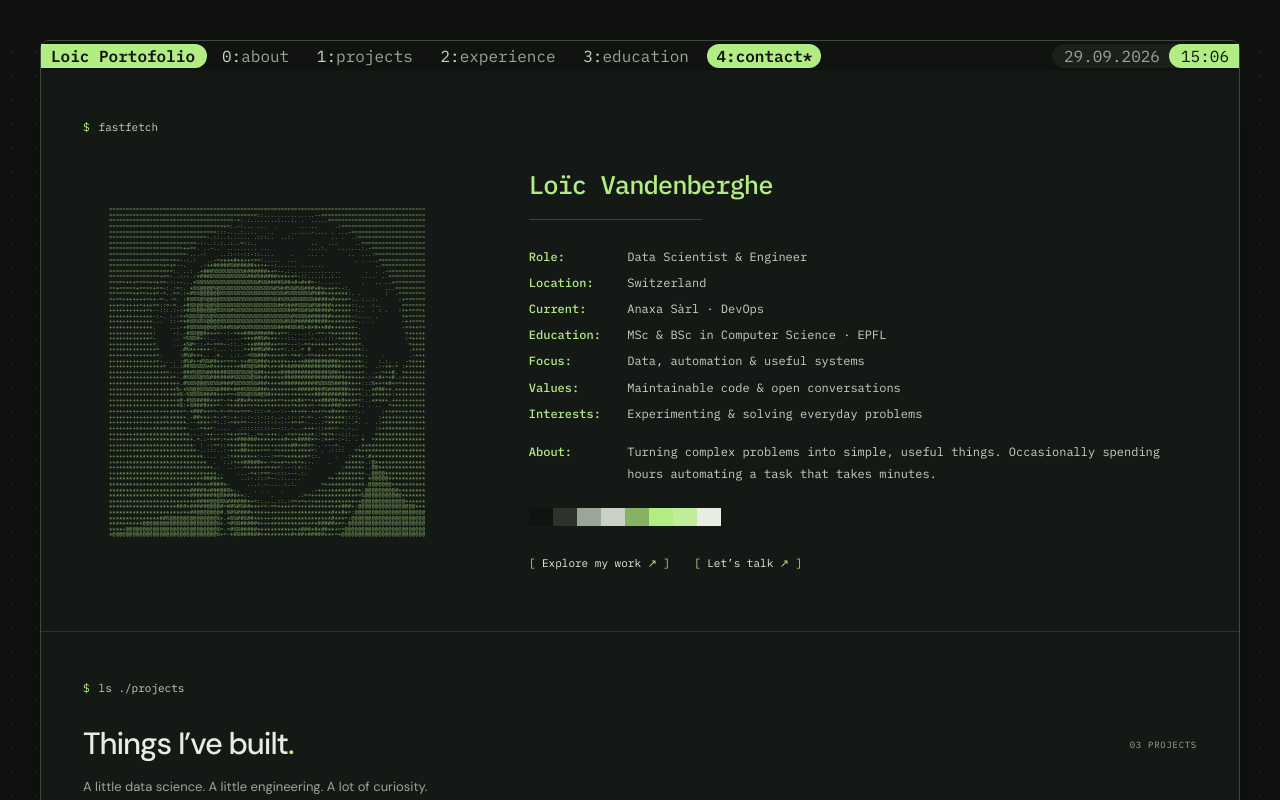
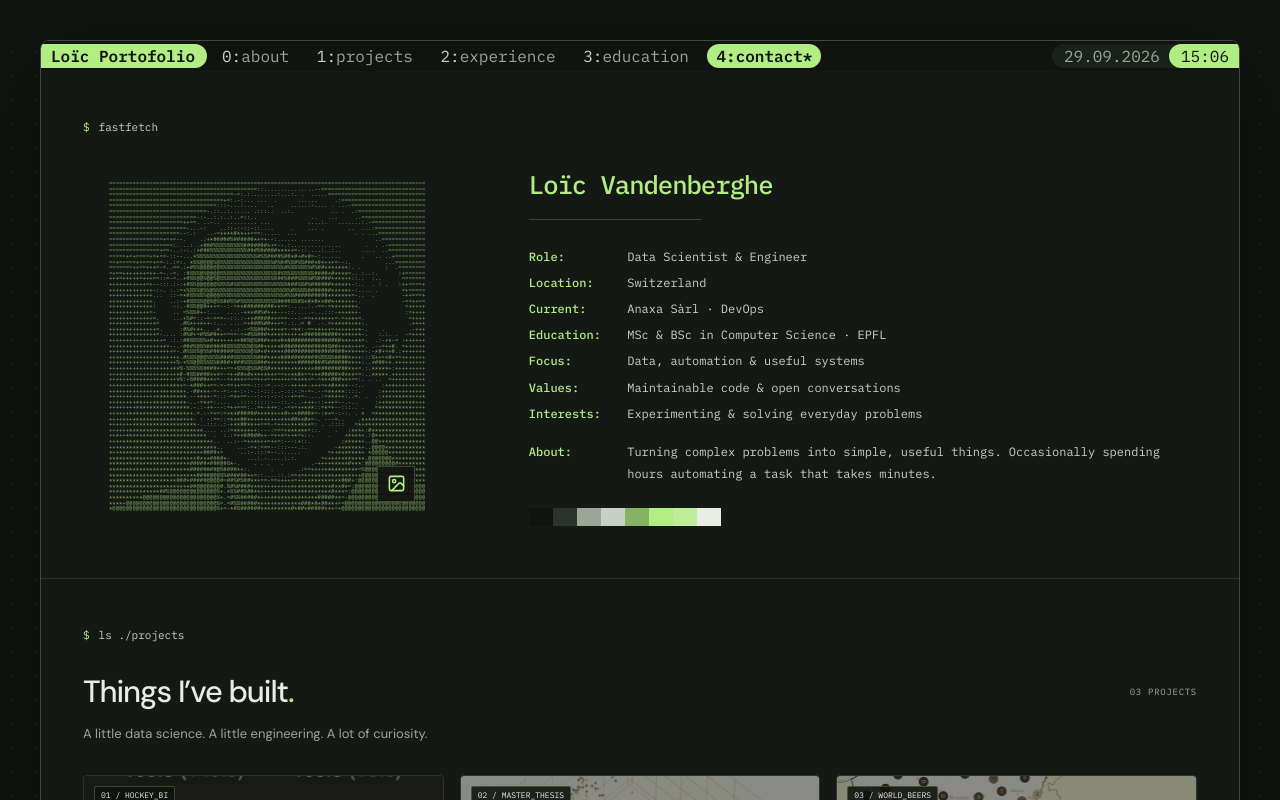
Before and after one commit to loiclovitana/loic-portofolio, a Svelte app: page / in a window 1280 px wide. Shown: the top 800 px of the page. Built offline with nearby package versions, Linux system fonts and the light colour scheme.

Commit message:
feat: real image

```diff
--- a/package.json
+++ b/package.json
@@ -19,5 +19,8 @@
     "svelte-check": "^4.7.6",
     "typescript": "^6.0.3",
     "vite": "^7.1.7"
+  },
+  "dependencies": {
+    "@lucide/svelte": "^1.48.0"
   }
 }
--- a/src/components/Header.svelte
+++ b/src/components/Header.svelte
@@ -71,7 +71,7 @@
 
 <header class="tmux-bar" bind:this={header}>
   <a class="session" href="#about" aria-label="Loïc Vandenberghe — home">
-    Loic Portofolio
+    Loïc Portofolio
   </a>
 
   <nav aria-label="Main navigation" bind:this={navigation}>
@@ -109,6 +109,7 @@
     min-height: 30px;
     padding: 3px 0;
     border-radius: 8px 8px 0 0;
+    overflow: clip;
     background: var(--color-background);
     font: 16px/1 var(--font-mono);
   }
--- a/src/components/Hero.svelte
+++ b/src/components/Hero.svelte
@@ -52,17 +52,6 @@
           <span style:background={`var(${color})`}></span>
         {/each}
       </div>
-
-      <nav class="actions" aria-label="Explore my portfolio">
-        <a href="#projects"
-          ><span aria-hidden="true">[</span> Explore my work
-          <span aria-hidden="true">↗ ]</span></a
-        >
-        <a href="#contact"
-          ><span aria-hidden="true">[</span> Let’s talk
-          <span aria-hidden="true">↗ ]</span></a
-        >
-      </nav>
     </div>
   </div>
 </section>
@@ -127,19 +116,6 @@
   .color-bars span {
     flex: 1;
   }
-  .actions {
-    display: flex;
-    flex-wrap: wrap;
-    gap: 8px 24px;
-    margin-top: 22px;
-    font-size: 11px;
-  }
-  .actions a {
-    padding-block: 5px;
-  }
-  .actions span {
-    color: var(--color-accent);
-  }
   @media (max-width: 1100px) {
     .fetch-output {
       gap: 30px;
@@ -172,9 +148,5 @@
     h1 {
       font-size: 22px;
     }
-    .actions {
-      gap: 8px 20px;
-      font-size: 10px;
-    }
   }
 </style>
--- a/src/components/Portrait.svelte
+++ b/src/components/Portrait.svelte
@@ -1,9 +1,37 @@
 <script lang="ts">
   import portrait from '../profil_ascii.txt?raw';
+  import Image from '@lucide/svelte/icons/image';
+  import Type from '@lucide/svelte/icons/type';
+  let view = $state<'ascii' | 'photo'>('ascii');
 </script>
 
-<div class="portrait" aria-hidden="true">
-  <pre>{portrait.trim()}</pre>
+<div class="portrait">
+  <div class="portrait-art">
+    <pre
+      class:concealed={view !== 'ascii'}
+      aria-hidden="true">{portrait.trim()}</pre>
+    <img
+      hidden={view !== 'photo'}
+      src="/LV.png"
+      alt="Portrait of Loïc Vandenberghe"
+      width="976"
+      height="1104"
+    />
+    <button
+      type="button"
+      aria-label={view === 'ascii'
+        ? 'Show photo portrait'
+        : 'Show ASCII portrait'}
+      title={view === 'ascii' ? 'Show photo portrait' : 'Show ASCII portrait'}
+      onclick={() => (view = view === 'ascii' ? 'photo' : 'ascii')}
+    >
+      {#if view === 'ascii'}
+        <Image size={19}/>
+      {:else}
+        <Type size={19} />
+      {/if}
+    </button>
+  </div>
 </div>
 
 <style>
@@ -11,8 +39,13 @@
     min-width: 0;
     container-type: inline-size;
   }
+  .portrait-art {
+    position: relative;
+    width: fit-content;
+  }
   pre {
     margin: 0;
+    width: max-content;
     font-family: var(--font-mono);
     font-size: 1.7cqw;
     line-height: 1;
@@ -20,4 +53,30 @@
     white-space: pre;
     color: var(--color-portrait);
   }
+  pre.concealed {
+    visibility: hidden;
+  }
+  img {
+    position: absolute;
+    inset: 0;
+    width: 100%;
+    height: 100%;
+    object-fit: cover;
+  }
+  button {
+    position: absolute;
+    right: 10px;
+    bottom: 10px;
+    display: grid;
+    place-items: center;
+    width: 38px;
+    height: 36px;
+    border: 1px solid var(--color-accent-line);
+    background: var(--color-image-label);
+    color: var(--color-accent);
+  }
+  button:hover {
+    border-color: var(--color-border-hover);
+    background: var(--color-surface-raised);
+  }
 </style>
```
Also changed, not shown: public/LV.png (added), 1 other file (tests, documents, lock files or other folders).
